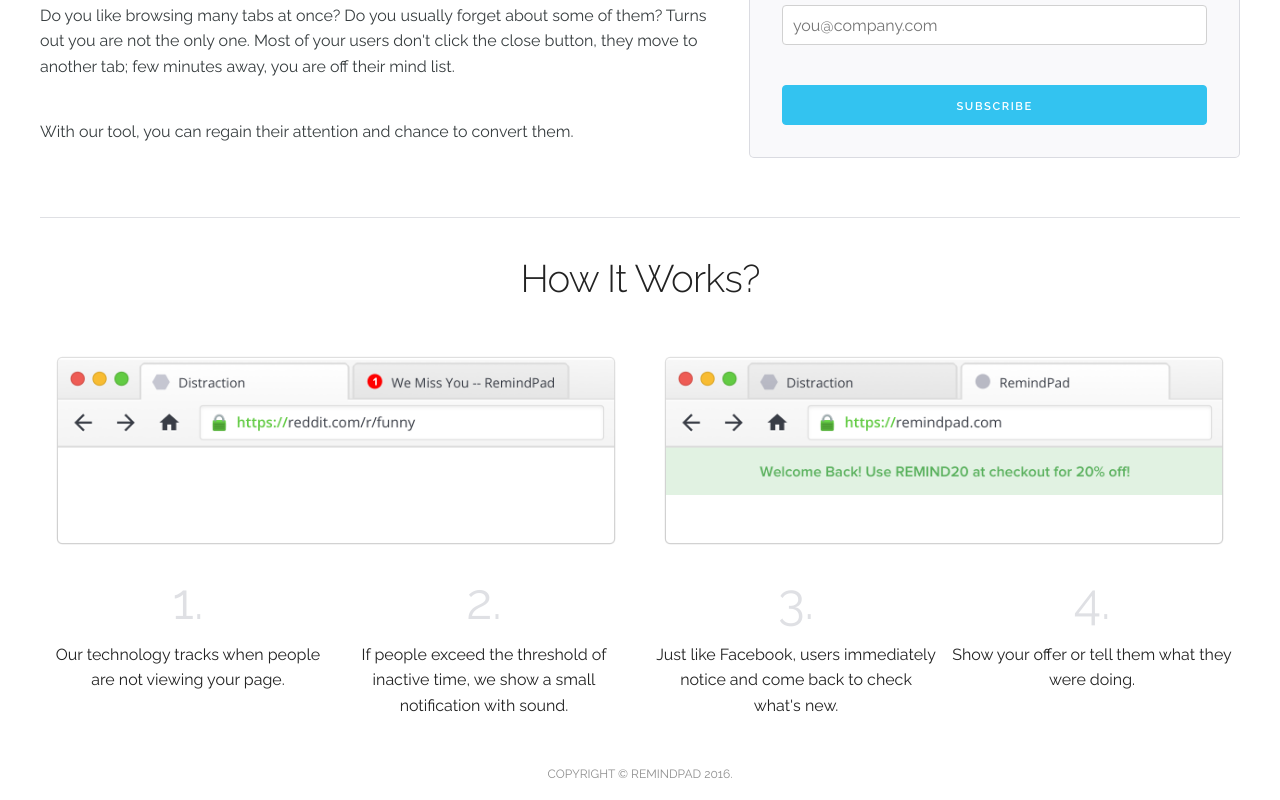
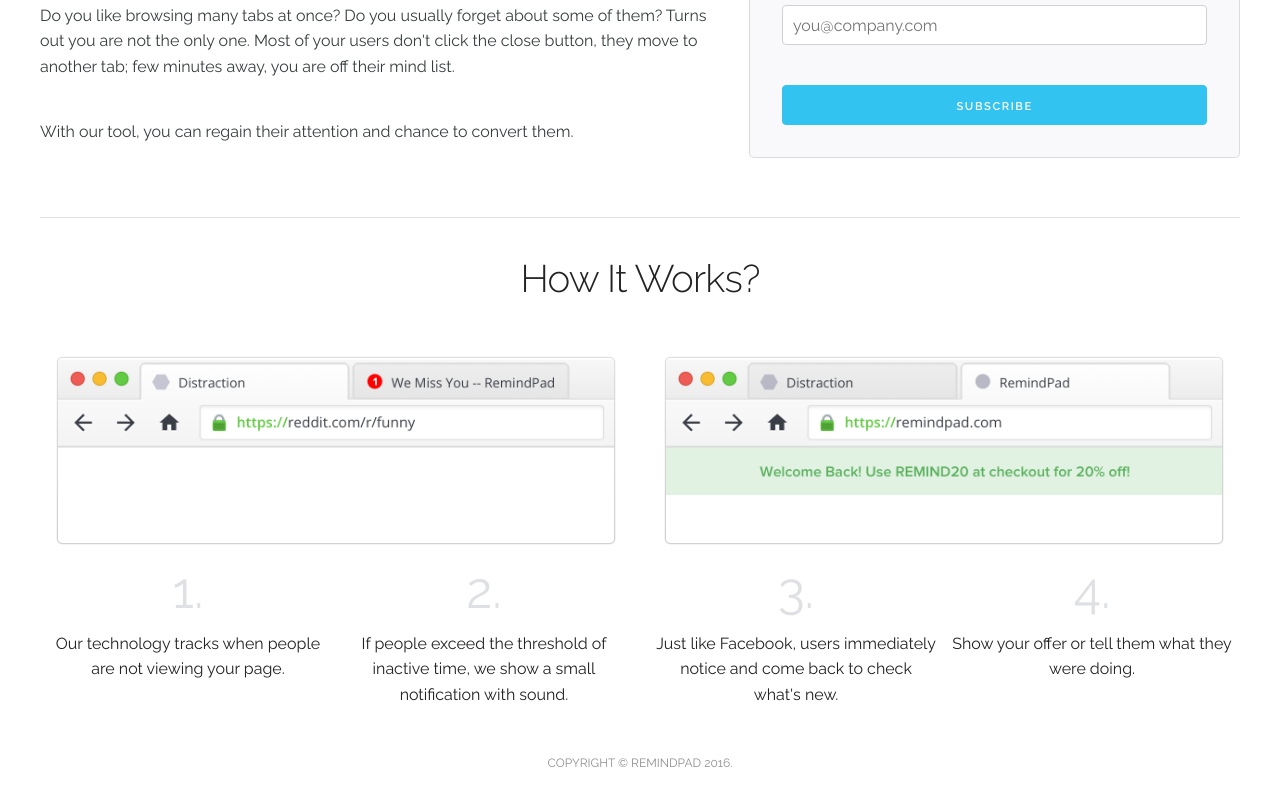
Before and after one commit to bouncelytics/v2, a plain HTML site: page index.html in a window 1280 px wide. Shown: the part 280-1080 px from the top of the page. Drawn offline with Linux system fonts and the light colour scheme.

Commit message:
improve styling of how it works section

```diff
--- a/css/landing.css
+++ b/css/landing.css
@@ -40,12 +40,6 @@
 	margin: 2em 0 2em;
 	padding-top: 2em;
 	border-top: 1px solid rgba(95,102,120,0.2);
-}
-
-.image-container {
-	height: 200px;
-	margin-bottom: 2em;
-	margin-top: 0em;
 }
 
 .steps {
```
